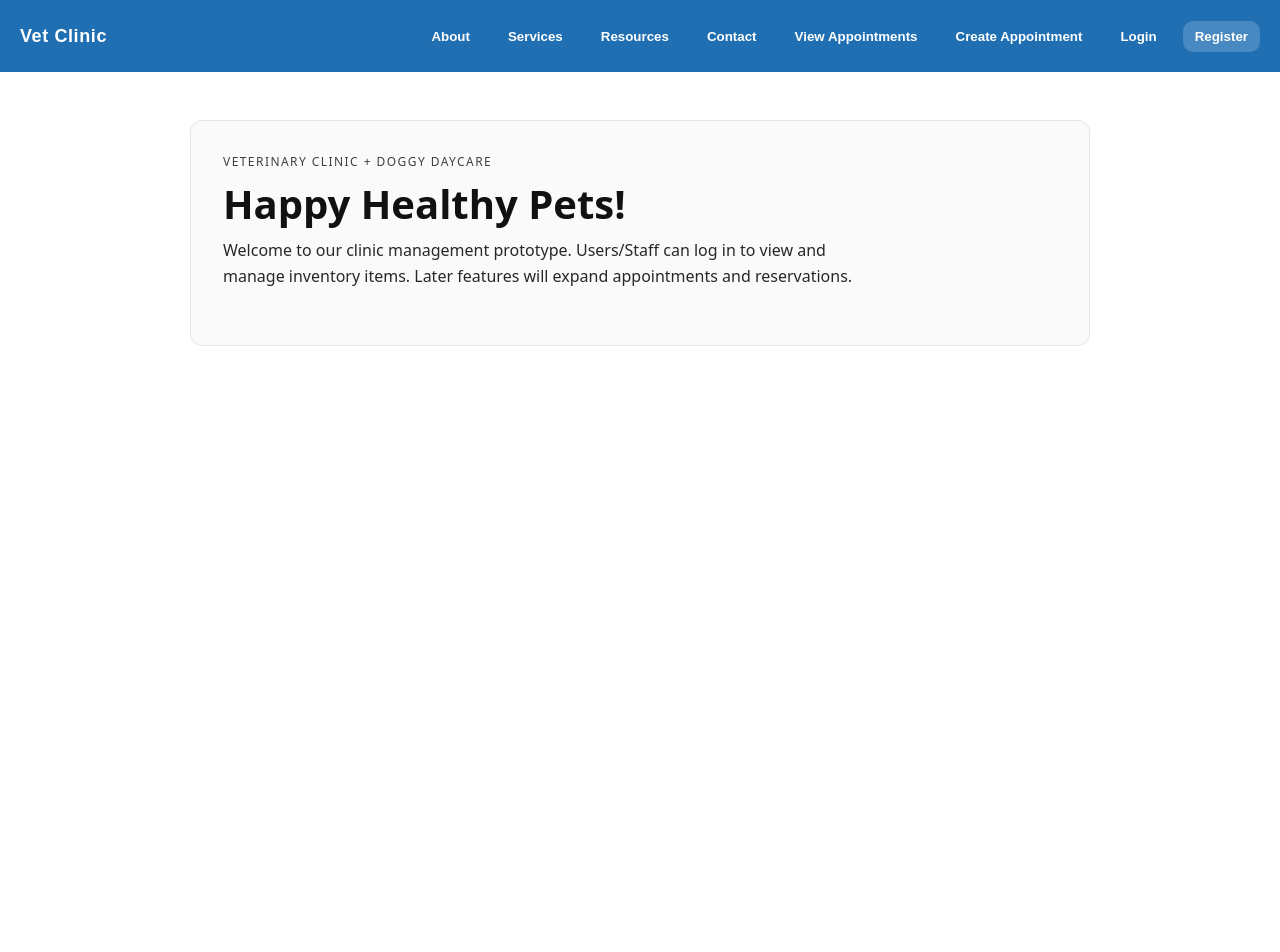
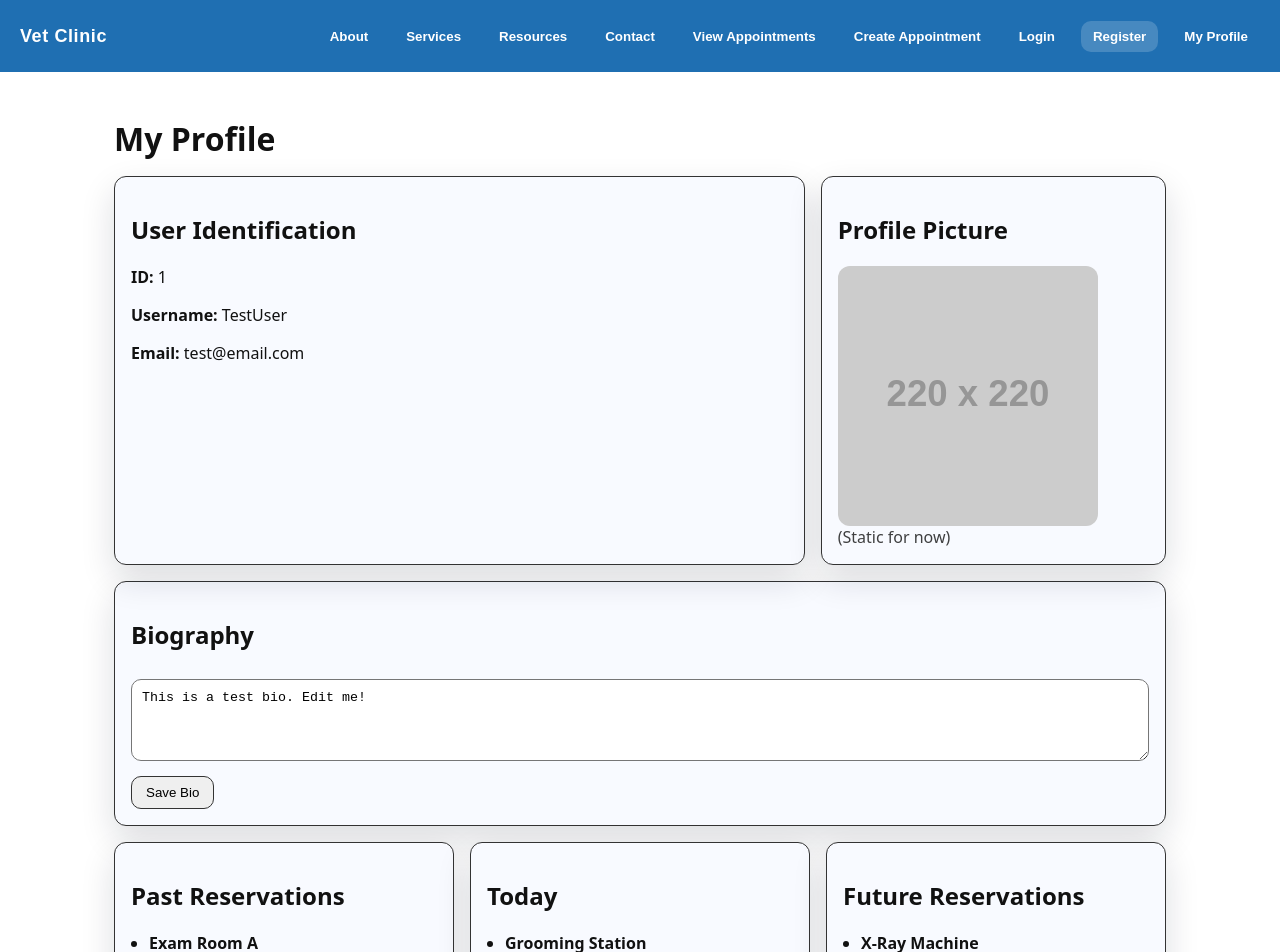
Before and after one commit to kc-frost/vet-clinic, a React (Vite) app in the folder frontend/: page /UserProfile in a window 1280 px wide. Before the commit this address led to /. Shown: the top 952 px of the page. Before the commit the page ends 800 px from the top, so only its background shows below. Built offline with nearby package versions, Linux system fonts and the light colour scheme; no server answers.

Commit message:
Added user profile page with bio editing and reservation sections

```diff
--- a/frontend/src/layouts/PublicLayout.tsx
+++ b/frontend/src/layouts/PublicLayout.tsx
@@ -23,6 +23,7 @@ export default function PublicLayout() {
             <NavButton to="/reservation" className="nav-btn">Create Appointment</NavButton>
             <NavButton to="/login" className="nav-btn">Login</NavButton>
             <NavButton to="/register" className="nav-btn nav-btn--cta">Register</NavButton>
+            <NavButton to="/UserProfile" className="nav-btn">My Profile</NavButton>
           </div>
         </nav>
       </header>
--- /dev/null
+++ b/frontend/src/pages/public/UserProfile.tsx
@@ -0,0 +1,254 @@
+import React, { useEffect, useMemo, useState } from "react";
+import "../../styles/userProfile.css";
+
+/** Types (match backend later) */
+type User = {
+  id: number;
+  email: string;
+  username: string;
+  bio: string | null;
+  profileImageUrl?: string | null;
+};
+
+type Reservation = {
+  id: number;
+  startTime: string; // ISO string
+  endTime?: string | null;
+  itemName?: string | null;
+  status?: string | null;
+};
+
+/** Date helpers */
+function startOfDay(d: Date) {
+  const x = new Date(d);
+  x.setHours(0, 0, 0, 0);
+  return x;
+}
+function endOfDay(d: Date) {
+  const x = new Date(d);
+  x.setHours(23, 59, 59, 999);
+  return x;
+}
+
+/** ---------- API layer (swap endpoints later, UI stays the same) ---------- */
+const API_BASE = import.meta?.env?.VITE_API_BASE_URL ?? ""; // e.g. "http://localhost:3001"
+
+async function apiGet<T>(path: string): Promise<T> {
+  const res = await fetch(`${API_BASE}${path}`, {
+    method: "GET",
+    credentials: "include", // keeps cookie/session working
+    headers: { "Content-Type": "application/json" },
+  });
+
+  if (!res.ok) {
+    const text = await res.text().catch(() => "");
+    throw new Error(`GET ${path} failed: ${res.status} ${text}`);
+  }
+  return res.json();
+}
+
+async function apiPut<T>(path: string, body: unknown): Promise<T> {
+  const res = await fetch(`${API_BASE}${path}`, {
+    method: "PUT",
+    credentials: "include",
+    headers: { "Content-Type": "application/json" },
+    body: JSON.stringify(body),
+  });
+
+  if (!res.ok) {
+    const text = await res.text().catch(() => "");
+    throw new Error(`PUT ${path} failed: ${res.status} ${text}`);
+  }
+  return res.json();
+}
+
+/**
+ * These are the ONLY things you change later:
+ * - Replace "/api/me" with your real endpoint
+ * - Replace "/api/reservations/me" with your real endpoint
+ * - Replace "/api/me/bio" with your real endpoint
+ */
+async function fetchMe(): Promise<User> {
+  return apiGet<User>("/api/me");
+}
+async function fetchMyReservations(): Promise<Reservation[]> {
+  return apiGet<Reservation[]>("/api/reservations/me");
+}
+async function updateMyBio(bio: string): Promise<User> {
+  return apiPut<User>("/api/me/bio", { bio });
+}
+
+/** ---------- Temporary mock fallback so UI builds now ---------- */
+const USE_MOCK_DATA = true; // flip to false when backend endpoints are ready
+
+const mockUser: User = {
+  id: 1,
+  email: "test@email.com",
+  username: "TestUser",
+  bio: "This is a test bio. Edit me!",
+  profileImageUrl: null,
+};
+
+const mockReservations: Reservation[] = [
+  // past
+  { id: 101, startTime: new Date(Date.now() - 86400000 * 2).toISOString(), itemName: "Exam Room A" },
+  // today
+  { id: 102, startTime: new Date().toISOString(), itemName: "Grooming Station" },
+  // future
+  { id: 103, startTime: new Date(Date.now() + 86400000 * 3).toISOString(), itemName: "X-Ray Machine" },
+];
+
+/** ---------- Component ---------- */
+export default function UserProfile() {
+  const [user, setUser] = useState<User | null>(null);
+  const [reservations, setReservations] = useState<Reservation[]>([]);
+  const [bioDraft, setBioDraft] = useState("");
+
+  const [loading, setLoading] = useState(true);
+  const [savingBio, setSavingBio] = useState(false);
+  const [error, setError] = useState<string | null>(null);
+
+  // Load initial data
+  useEffect(() => {
+    (async () => {
+      try {
+        setError(null);
+
+        if (USE_MOCK_DATA) {
+          setUser(mockUser);
+          setReservations(mockReservations);
+          setBioDraft(mockUser.bio ?? "");
+          return;
+        }
+
+        const me = await fetchMe();
+        const myRes = await fetchMyReservations();
+
+        setUser(me);
+        setReservations(myRes);
+        setBioDraft(me.bio ?? "");
+      } catch (e) {
+        setError(e instanceof Error ? e.message : "Unknown error");
+      } finally {
+        setLoading(false);
+      }
+    })();
+  }, []);
+
+  // Split reservations into 3 buckets
+  const { past, today, future } = useMemo(() => {
+    const now = new Date();
+    const start = startOfDay(now).getTime();
+    const end = endOfDay(now).getTime();
+
+    const past: Reservation[] = [];
+    const today: Reservation[] = [];
+    const future: Reservation[] = [];
+
+    for (const r of reservations) {
+      const t = new Date(r.startTime).getTime();
+      if (t < start) past.push(r);
+      else if (t > end) future.push(r);
+      else today.push(r);
+    }
+
+    // Sort for nicer UI
+    past.sort((a, b) => +new Date(b.startTime) - +new Date(a.startTime));
+    today.sort((a, b) => +new Date(a.startTime) - +new Date(b.startTime));
+    future.sort((a, b) => +new Date(a.startTime) - +new Date(b.startTime));
+
+    return { past, today, future };
+  }, [reservations]);
+
+  async function onSaveBio() {
+    if (!user) return;
+
+    try {
+      setSavingBio(true);
+      setError(null);
+
+      if (USE_MOCK_DATA) {
+        // local-only update for now
+        setUser({ ...user, bio: bioDraft });
+        return;
+      }
+
+      const updated = await updateMyBio(bioDraft);
+      setUser(updated);
+      setBioDraft(updated.bio ?? "");
+    } catch (e) {
+      setError(e instanceof Error ? e.message : "Failed to save bio");
+    } finally {
+      setSavingBio(false);
+    }
+  }
+
+  if (loading) return <div className="profilePage">Loading profile…</div>;
+  if (error) return <div className="profilePage errorBox">Error: {error}</div>;
+  if (!user) return <div className="profilePage errorBox">No user loaded.</div>;
+
+  return (
+    <div className="profilePage">
+      <h1 className="profileTitle">My Profile</h1>
+
+      <div className="topRow">
+        <section className="card">
+          <h2>User Identification</h2>
+          <p><b>ID:</b> {user.id}</p>
+          <p><b>Username:</b> {user.username}</p>
+          <p><b>Email:</b> {user.email}</p>
+        </section>
+
+        <section className="card">
+          <h2>Profile Picture</h2>
+          <img
+            className="profileImg"
+            src={user.profileImageUrl || "https://via.placeholder.com/220"}
+            alt="profile"
+          />
+          <div className="hint">(Static for now)</div>
+        </section>
+      </div>
+
+      <section className="card">
+        <h2>Biography</h2>
+        <textarea
+          className="bioInput"
+          value={bioDraft}
+          onChange={(e) => setBioDraft(e.target.value)}
+          rows={4}
+          placeholder="Write a short bio about yourself…"
+        />
+        <button className="primaryBtn" onClick={onSaveBio} disabled={savingBio}>
+          {savingBio ? "Saving…" : "Save Bio"}
+        </button>
+      </section>
+
+      <div className="reservationsRow">
+        <ReservationBox title="Past Reservations" items={past} />
+        <ReservationBox title="Today" items={today} />
+        <ReservationBox title="Future Reservations" items={future} />
+      </div>
+    </div>
+  );
+}
+
+function ReservationBox({ title, items }: { title: string; items: Reservation[] }) {
+  return (
+    <section className="card">
+      <h2>{title}</h2>
+      {items.length === 0 ? (
+        <p className="hint">No reservations.</p>
+      ) : (
+        <ul className="resList">
+          {items.map((r) => (
+            <li key={r.id} className="resItem">
+              <div className="resName"><b>{r.itemName ?? "Reservation"}</b></div>
+              <div className="resTime">{new Date(r.startTime).toLocaleString()}</div>
+            </li>
+          ))}
+        </ul>
+      )}
+    </section>
+  );
+}
--- a/frontend/src/routes/AppRouter.tsx
+++ b/frontend/src/routes/AppRouter.tsx
@@ -12,6 +12,8 @@ import Reservation from "../pages/public/Reservation";
 
 import ViewAppointments from "../pages/public/ViewAppointments";
 
+import UserProfile from "../pages/public/UserProfile.tsx";
+
 
 export default function AppRouter() {
   return (
@@ -24,6 +26,7 @@ export default function AppRouter() {
           <Route path="/login" element={<Login />} />
           <Route path="/register" element={<Register />} />
           <Route path="/viewappointments" element={<ViewAppointments />} />
+          <Route path="/UserProfile" element={<UserProfile />} />
         </Route>
 
         {/* Staff routes, separate layout w/ no public header/footer) */}
@@ -31,6 +34,7 @@ export default function AppRouter() {
           {/* If user goes to /staff, send them to /staff/inventory */}
           <Route index element={<Navigate to="inventory" replace />} />
           <Route path="inventory" element={<Inventory />} />
+
         </Route>
 
         {/* Catches any unknown URL redirected home */}
--- /dev/null
+++ b/frontend/src/styles/userProfile.css
@@ -0,0 +1,70 @@
+.profilePage {
+    max-width: 1100px;
+    margin: 0 auto;
+    padding: 24px;
+  }
+
+  .profileTitle {
+    margin-bottom: 16px;
+  }
+
+  .topRow {
+    display: grid;
+    grid-template-columns: 2fr 1fr;
+    gap: 16px;
+    margin-bottom: 16px;
+  }
+
+  .reservationsRow {
+    display: grid;
+    grid-template-columns: 1fr 1fr 1fr;
+    gap: 16px;
+    margin-top: 16px;
+  }
+
+  .card {
+    border: 1px solid #333;
+    border-radius: 12px;
+    padding: 16px;
+  }
+
+  .profileImg {
+    width: 100%;
+    max-width: 260px;
+    border-radius: 12px;
+    display: block;
+  }
+
+  .bioInput {
+    width: 100%;
+    padding: 10px;
+    border-radius: 10px;
+    margin-top: 8px;
+    margin-bottom: 10px;
+  }
+
+  .primaryBtn {
+    padding: 8px 14px;
+    border-radius: 10px;
+    border: 1px solid #333;
+    cursor: pointer;
+  }
+
+  .resList {
+    padding-left: 18px;
+    margin: 0;
+  }
+
+  .resItem {
+    margin-bottom: 10px;
+  }
+
+  .resTime,
+  .hint {
+    opacity: 0.8;
+  }
+
+  .errorBox {
+    padding: 24px;
+    color: #ffb3b3;
+  }
```
Also changed, not shown: 1 other file (tests, documents, lock files or other folders).
